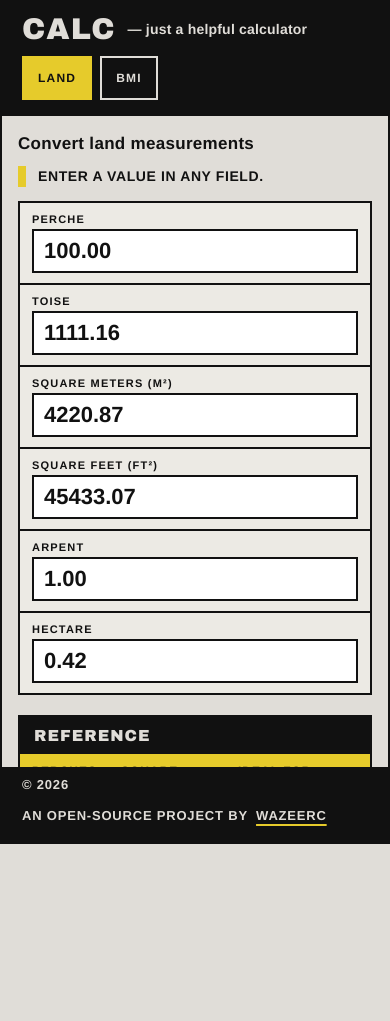
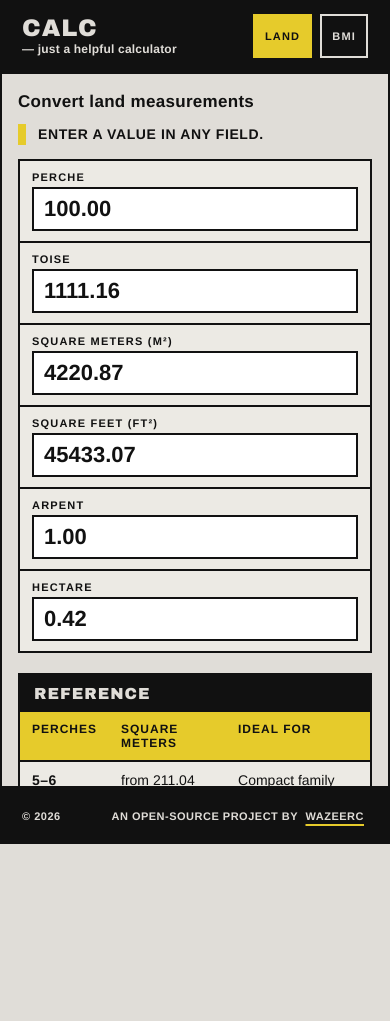
Before and after one commit to wazeerc/calc, a website built with Vite: page index.html in a window 390 px wide. Built offline with nearby package versions, Linux system fonts and the light colour scheme.

Commit message:
fix(ui): single-row header/footer on mobile, subtle yellow focus ring
Tabs stay right with a stacked brand under 560px; footer holds one line. Focus drops the black outline and red glow for a 3px yellow ring.

```diff
--- a/src/style.css
+++ b/src/style.css
@@ -308,9 +308,8 @@ body {
 }
 
 .field-input:focus {
-  outline: 3px solid var(--ink);
-  outline-offset: 2px;
-  box-shadow: 0 0 0 7px var(--red);
+  outline: none;
+  box-shadow: 0 0 0 3px var(--yellow);
 }
 
 .guide {
@@ -508,6 +507,49 @@ body {
   }
 }
 
+@media (max-width: 560px) {
+  .app-header h1 {
+    font-size: 24px;
+  }
+
+  .header-row {
+    flex-wrap: nowrap;
+    column-gap: 12px;
+  }
+
+  .brand {
+    flex-direction: column;
+    align-items: flex-start;
+    gap: 2px;
+    min-width: 0;
+    flex-shrink: 1;
+  }
+
+  .tagline {
+    font-size: 12px;
+  }
+
+  .tabs {
+    flex-shrink: 0;
+  }
+
+  .tab {
+    font-size: 11px;
+    padding: 8px 10px;
+  }
+
+  .tab:hover {
+    padding: 9px 11px;
+  }
+
+  .app-footer {
+    flex-wrap: nowrap;
+    column-gap: 8px;
+    font-size: 11px;
+    letter-spacing: 0.5px;
+  }
+}
+
 @media (prefers-reduced-motion: reduce) {
   * {
     scroll-behavior: auto;
```
